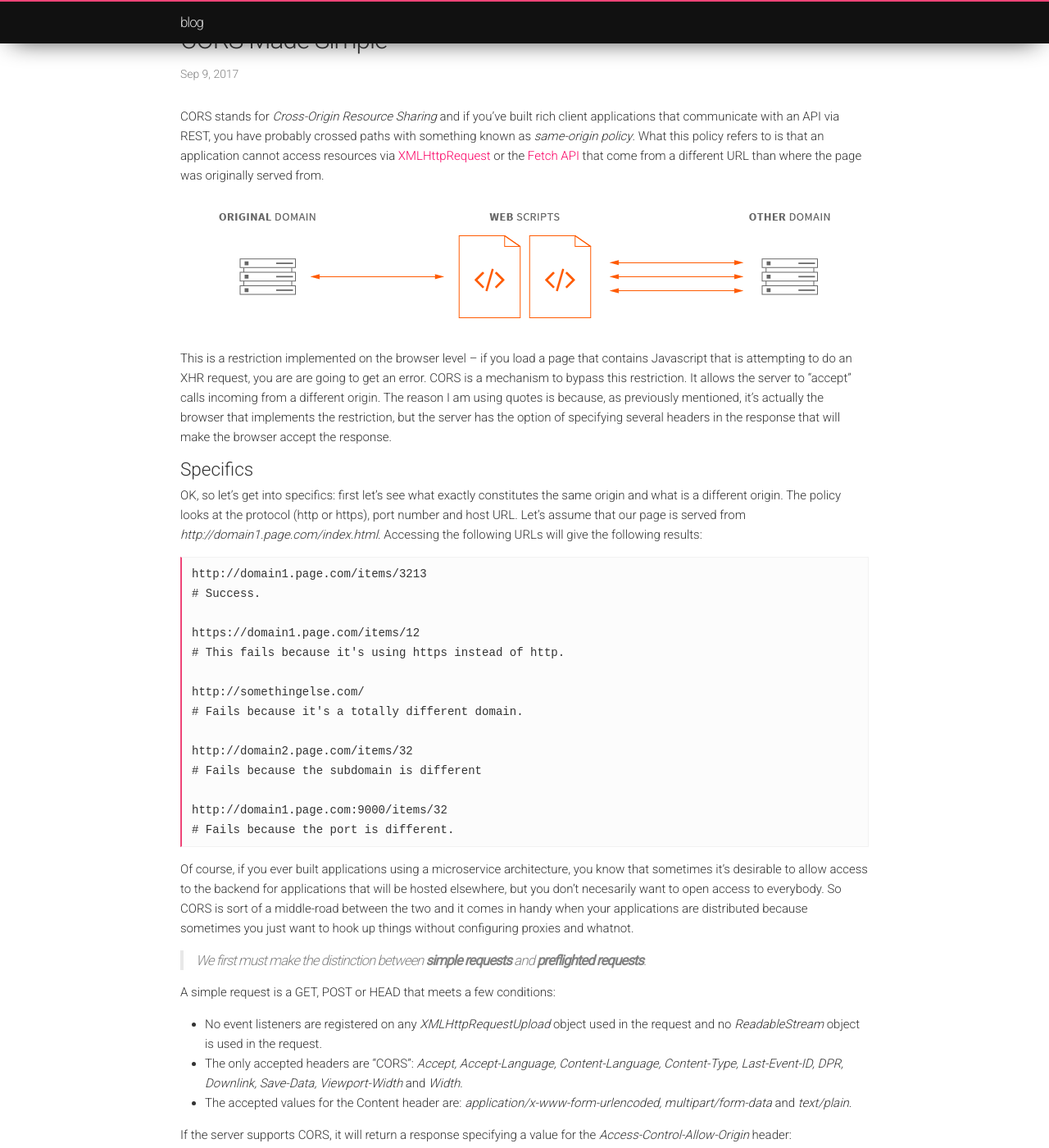
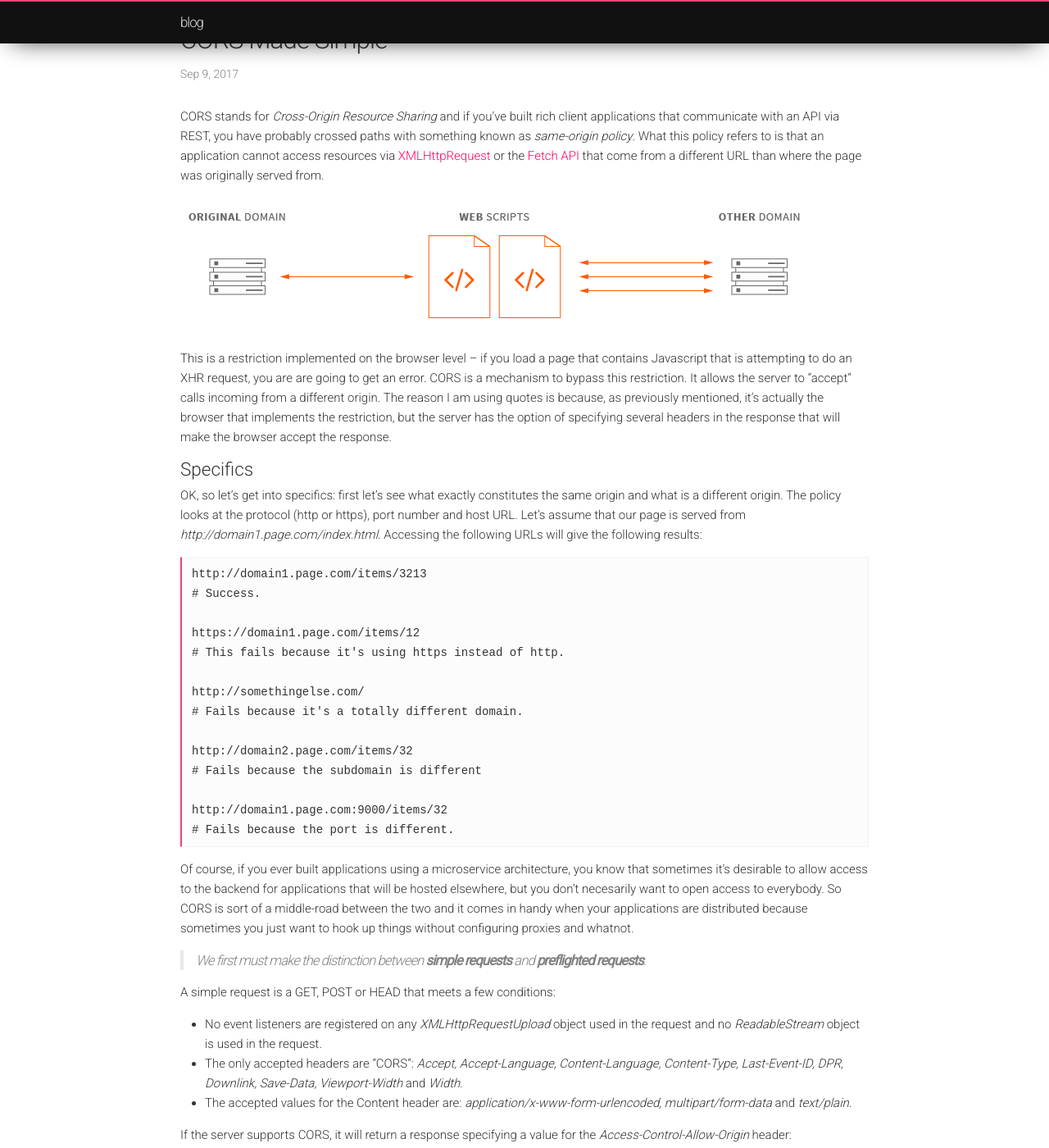
Before and after one commit to toaderflorin/eksia, a Jekyll site: the page built from _posts/2017-09-09-cors-made-simple.markdown, in a window 1280 px wide and 1400 px high, scrolled down 424 px. Shown: the whole window at 82% size. Built offline with Jekyll 4.4.1, drawn with Linux system fonts in a browser that asks for light colours.

Commit message:
Fixed margin-top.

```diff
--- a/_posts/2017-09-09-cors-made-simple.markdown
+++ b/_posts/2017-09-09-cors-made-simple.markdown
@@ -10,7 +10,7 @@
 ---
 CORS stands for *Cross-Origin Resource Sharing* and if you've built rich client applications that communicate with an API via REST, you have probably crossed paths with something known as *same-origin policy*. What this policy refers to is that an application cannot access resources via [XMLHttpRequest](https://www.w3schools.com/xml/xml_http.asp) or the [Fetch API](https://developers.google.com/web/updates/2015/03/introduction-to-fetch) that come from a different URL than where the page was originally served from.
 
-![image-title-here](/images/cors.png){:class="img-responsive center-image"}
+![image-title-here](/images/cors.png){:class="img-responsive"}
 
 This is a restriction implemented on the browser level  -- if you load a page that contains Javascript that is attempting to do an XHR request, you are are going to get an error. CORS is a mechanism to bypass this restriction. It allows the server to "accept" calls incoming from a different origin. The reason I am using quotes is because, as previously mentioned, it's actually the browser that implements the restriction, but the server has the option of specifying several headers in the response that will make the browser accept the response.
 
--- a/_sass/minima/_layout.scss
+++ b/_sass/minima/_layout.scss
@@ -170,6 +170,7 @@
 .post-list {
   margin-left: 0;
   list-style: none;
+  margin-top: 20px;
 
   > li {
     margin-bottom: $spacing-unit;
```
Also changed, not shown: 2 other files.
